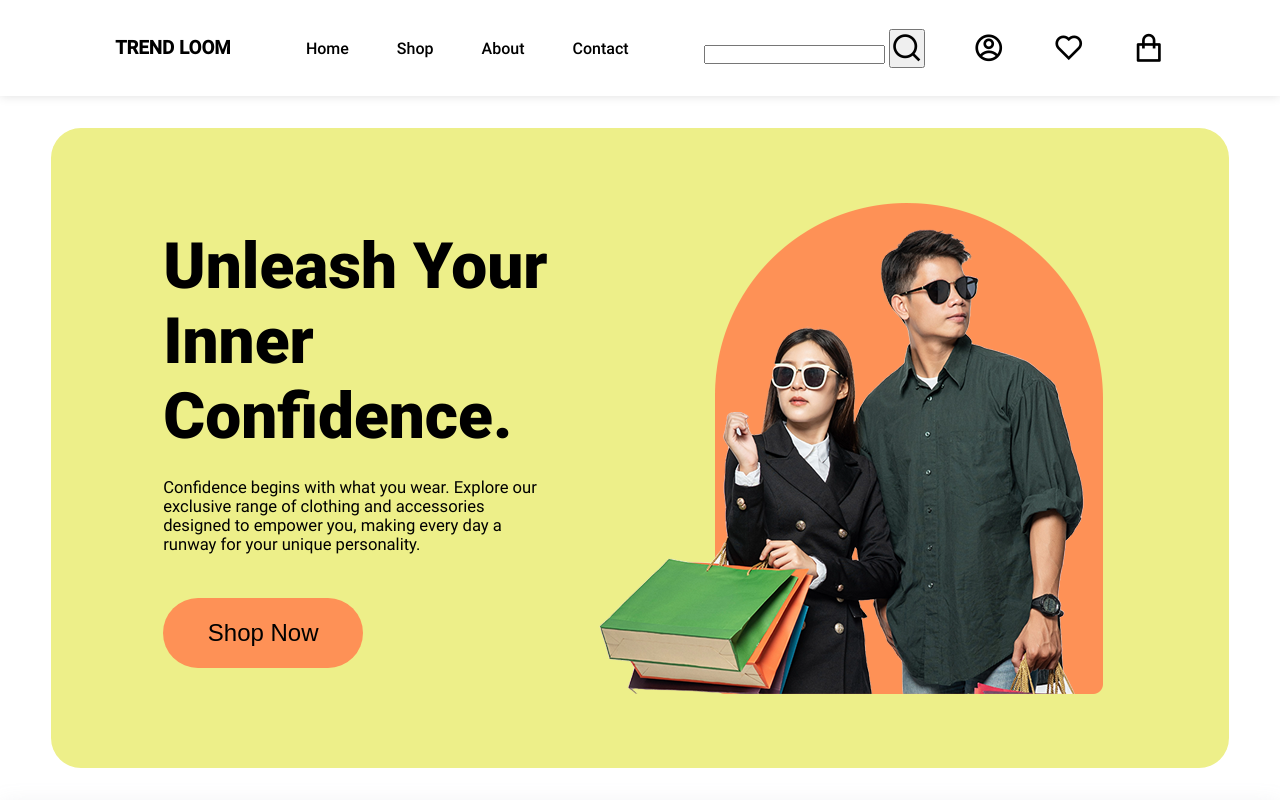
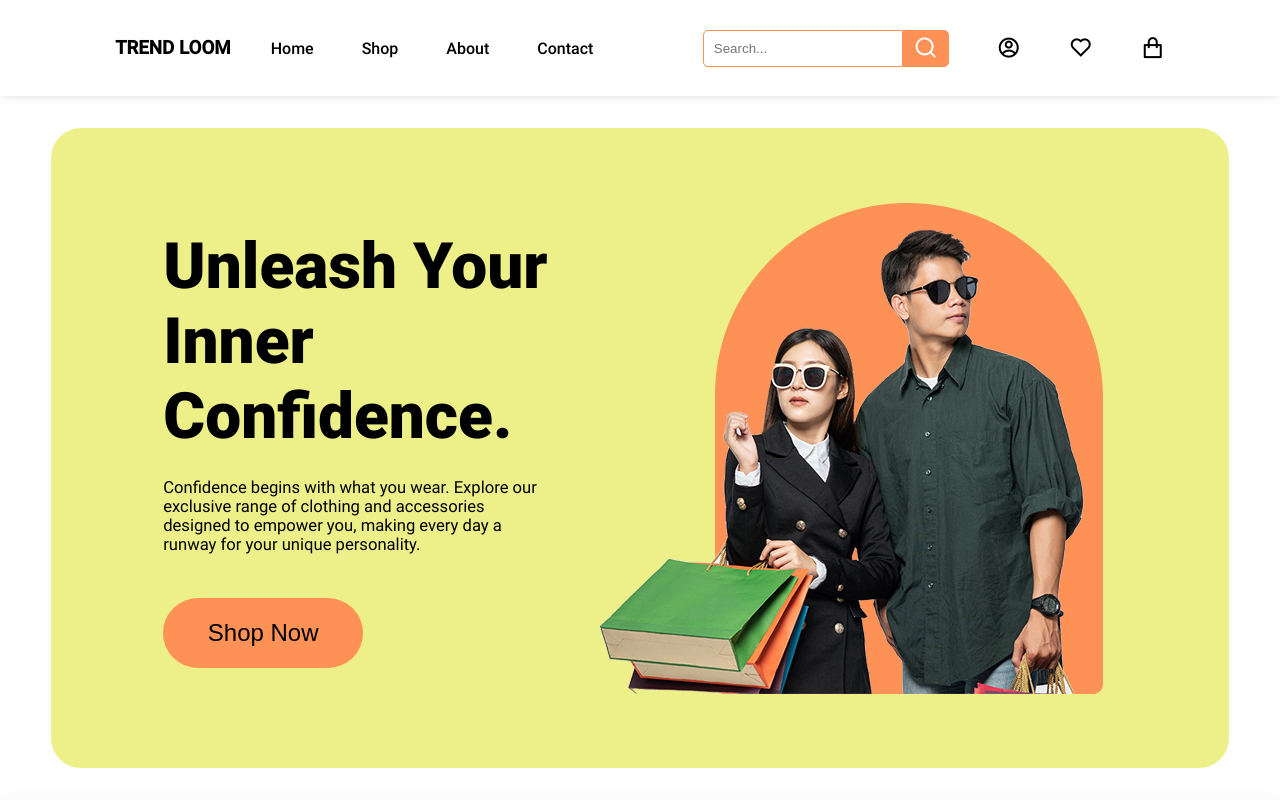
Before and after one commit to Manojooo7/XECOM, a plain HTML site: page html/index.html in a window 1280 px wide. Drawn offline with nearby package versions, Linux system fonts and the light colour scheme; no server answers.

Commit message:
working on navbar

```diff
--- a/css/main_style.css
+++ b/css/main_style.css
@@ -64,11 +64,6 @@ html,body{
 }
 
 
-button:hover{
-    background-color: #000;
-    color: #fff;
-}
-
 h1{
     font-family: 'roboto_black';
     font-size: 4rem;
@@ -115,11 +110,62 @@ li a{
     transition: all 0.3s ease;
     cursor: pointer;
 }
-.r-menu ul li a{
+button i{
     font-size: 1.5rem;
 }
 
+/* .search{
+    display: flex;
+    gap: 20px;
+    align-items: center;
+}
+
+
+.search input {
+    height: 30px;
+    padding: 20px;
+    width: 200px;
+    outline: none;
+    border-radius: 30px;
+} */
+
+.search-container {
+    position: relative;
+    display: flex;
+}
+
+.search-input {
+    padding: 10px;
+    border: 1px solid #FE9156;
+    border-radius: 5px 0 0 5px;
+    width: 200px;
+}
+
+.search-container input{
+    outline: none;
+}
+.search-container i {
+    color: #fff;
+}
+
+.search-button {
+    background-color: #FE9156;
+    color: white;
+    border: 1px solid #FE9156;
+    border-radius: 0 5px 5px 0;
+    cursor: pointer;
+}
+
+/* Style for the search icon inside the button */
+.search-button i {
+    padding: 10px;
+}
+
+
 .r-menu i{
+    font-size: 1.5rem;
+}
+.micon{
     color: #000;
 }
 
@@ -128,7 +174,21 @@ li a{
     list-style: none;
     font-size: 1.5rem;
 }
+.menu {
+    display: flex;
+    gap: 40px;
+    justify-content: space-between;
+}
 
+
+.menu li a{
+    color: #000;
+    transition: 0.3s ease;
+}
+
+.menu li a:hover{
+    color: #FE9156;
+}
 
 
 /* slider */
--- a/html/index.html
+++ b/html/index.html
@@ -14,10 +14,10 @@
         <!-- header -->
         <section class="header">
             <div class="navbar">
-                <div class="logo">
-                    <h3>TREND LOOM</h3>
-                </div>
                 <div class="menu">
+                    <div class="logo">
+                        <h3>TREND LOOM</h3>
+                    </div>
                     <ul>
                         <li><a href="#">Home</a></li>
                         <li><a href="#">Shop</a></li>
@@ -27,17 +27,26 @@
                 </div>
                 <div class="r-menu">
                     <ul>
-                    <div class="search">
-                        <input type="search">
-                        <button><i class="ri-search-line"></i></button>
+                        <!-- <div class="search-container">
+                        <input type="search" placeholder="search">
+                        <button class="search-button">
+                        </button>
+                    </div> -->
+
+                    <div class="search-container">
+                        <input type="text" class="search-input" placeholder="Search...">
+                        <button type="submit" class="search-button">
+                            <!-- <i class="fa fa-search"></i> -->
+                            <i class="ri-search-line"></i>
+                        </button>
                     </div>
-                    <li><a href="#"><i class="ri-account-circle-line"></i></a></li>
-                    <li><a href="#"><i class="ri-heart-line"></i></a></li>
-                    <li><a href="#"><i class="ri-shopping-bag-line"></i></a></li>
+                    <li><a href="#"><i class="ri-account-circle-line micon"></i></a></li>
+                    <li><a href="#"><i class="ri-heart-line micon"></i></a></li>
+                    <li><a href="#"><i class="ri-shopping-bag-line micon"></i></a></li>
                 </ul>
                 </div>
                 <div class="m-menu">
-                    <li><a href="#"><i class="ri-menu-line"></i></a></li>
+                    <a href="#"><i class="ri-menu-line"></i></a>
                 </div>
             </div>
         </section>
```
